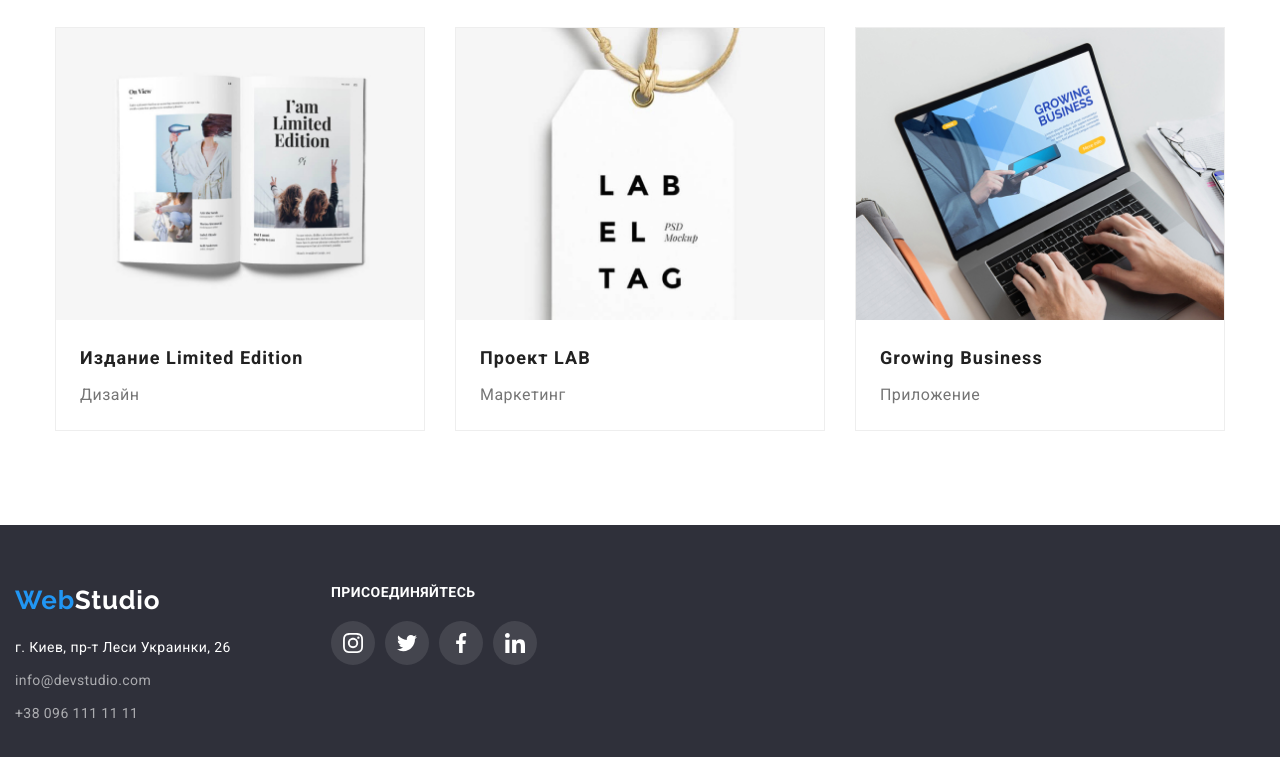
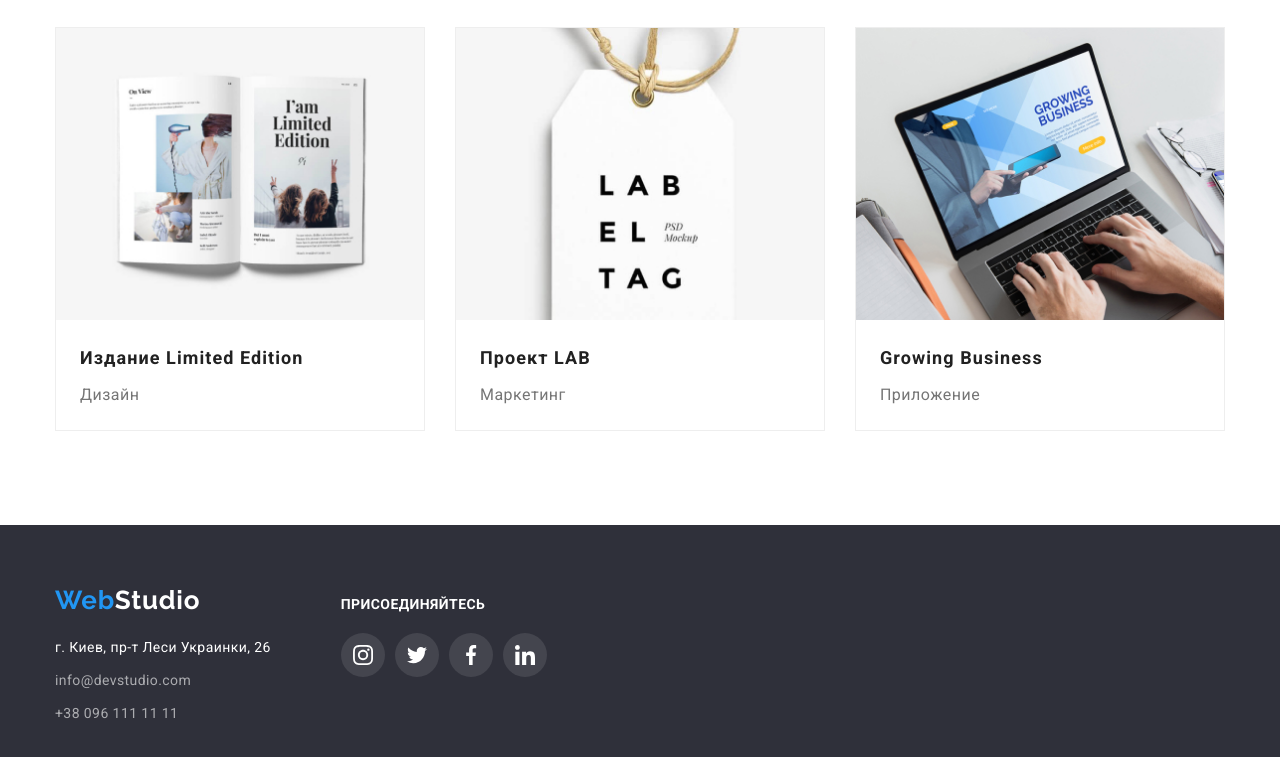
Before and after one commit to NataliiaPasaman/goit-markup-hw-04, a plain HTML site: page portfolio.html in a window 1280 px wide. Shown: the part 1105-1862 px from the top of the page. Drawn offline with nearby package versions, Linux system fonts and the light colour scheme.

Commit message:
Вірний footer

```diff
--- a/css/styles.css
+++ b/css/styles.css
@@ -419,17 +419,15 @@ img {
 }
 
 /* Футер */
+.footer-page {
+    background-color: #2F303A;
+}
 .ftr-page {
     display: flex;
+    align-items: baseline;
     padding-top: 60px;
     padding-bottom: 60px;
-
-    background-color: #2F303A;
-}
-
-.ftr-page>.container {
-    width: 261px;
-    margin: 0;
+    margin: 0 auto;
 }
 
 .ftr-logo {
@@ -449,11 +447,13 @@ img {
     letter-spacing: var(--let-spc);
 }
 
-.footer-address > .link-contacts {
+.ftr-item:not(:last-child) {
+    margin-bottom: 9px;
+}
+
+.footer-address .link-contacts {
     display: block;
-    width: 231px;
     padding: 0;
-    margin-bottom: 9px;
 
     color: rgba(255, 255, 255, 0.6);
     text-decoration: none;
@@ -462,10 +462,6 @@ img {
     line-height: 1.71;
     text-align: left;
     letter-spacing: var(--let-spc);
-}
-
-.footer-address > .link-contacts:last-child {
-    margin-bottom: 0;
 }
 
 .ftr-social-links {
--- a/portfolio.html
+++ b/portfolio.html
@@ -23,8 +23,8 @@
                 <a class="logo logo-navigation" href="./index.html">Web<span class="logo-nav-word">Studio</span></a>
 
                 <ul class="list menu-nav">
-                    <li class="item item-nav"><a class="link-navigation current" href="./">Студия</a></li>
-                    <li class="item item-nav"><a class="link-navigation" href="./portfolio.html">Портфолио</a></li>
+                    <li class="item item-nav"><a class="link-navigation" href="./">Студия</a></li>
+                    <li class="item item-nav"><a class="link-navigation current" href="./portfolio.html">Портфолио</a></li>
                     <li class="item item-nav"><a class="link-navigation" href="">Контакты</a></li>
                 </ul>
             </nav>
@@ -180,14 +180,20 @@
     </main>
 
     <!--Футер-->
-    <footer class="ftr-page">
-        <div class="container">
+    <footer class="footer-page">
+        <div class="container ftr-page">
+
+            <div class="footer-address">
                 <a class="logo ftr-logo" href="">Web<span class="logo-word">Studio</span></a>
                 <address class="location">г. Киев, пр-т Леси Украинки, 26</address>
-            <div class="footer-address">
+                <ul class="list ftr-list">
+                    <li class="item ftr-item">
                         <a class="link-contacts" href="mailto:info@devstudio.com">info@devstudio.com</a>
+                    </li>
+                    <li class="item  ftr-item">
                         <a class="link-contacts" href="tel:+380961111111">+38 096 111 11 11</a>
-            </div>
+                    </li>
+                </ul>
             </div>
 
             <div class="ftr-social-links">
@@ -213,8 +219,8 @@
                     </li>
 
                     <li class="item social-item">
-                    <a class="link link-icon" href="https://www.facebook.com/" target="_blank" rel="noreferrer noopener"
-                        aria-label="Иконка Фейсбука">
+                        <a class="link link-icon" href="https://www.facebook.com/" target="_blank"
+                            rel="noreferrer noopener" aria-label="Иконка Фейсбука">
                             <svg class="soc-icon" width="20" height="20">
                                 <use href="./images/icons/sprite.svg#icon-facebook"></use>
                             </svg>
@@ -222,8 +228,8 @@
                     </li>
 
                     <li class="item social-item">
-                    <a class="link link-icon" href="https://www.linkedin.com/" target="_blank" rel="noreferrer noopener"
-                        aria-label="Иконка Линкедина">
+                        <a class="link link-icon" href="https://www.linkedin.com/" target="_blank"
+                            rel="noreferrer noopener" aria-label="Иконка Линкедина">
                             <svg class="soc-icon" width="20" height="20">
                                 <use href="./images/icons/sprite.svg#icon-linkedin"></use>
                             </svg>
@@ -231,6 +237,8 @@
                     </li>
                 </ul>
             </div>
+        </div>
+
     </footer>
 
 </body>
```
Also changed, not shown: index.html (+16 -8 lines). Lines whose indentation alone changed are shown as unchanged.
